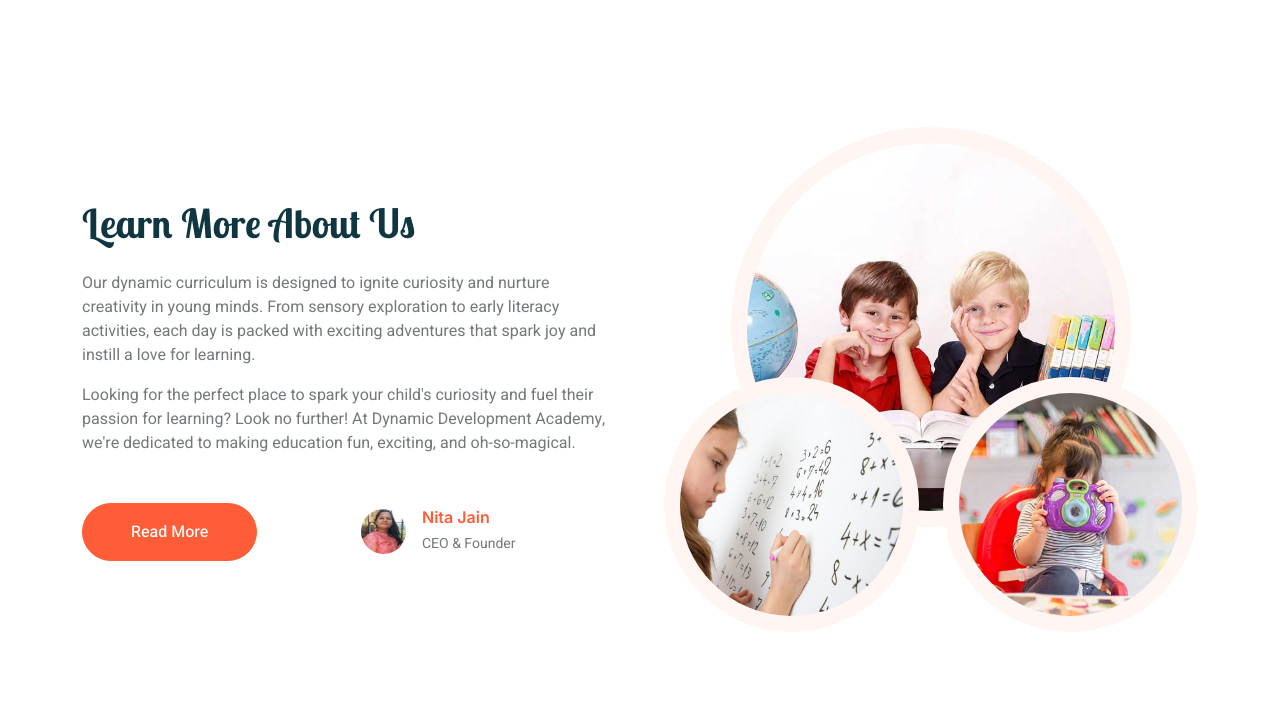
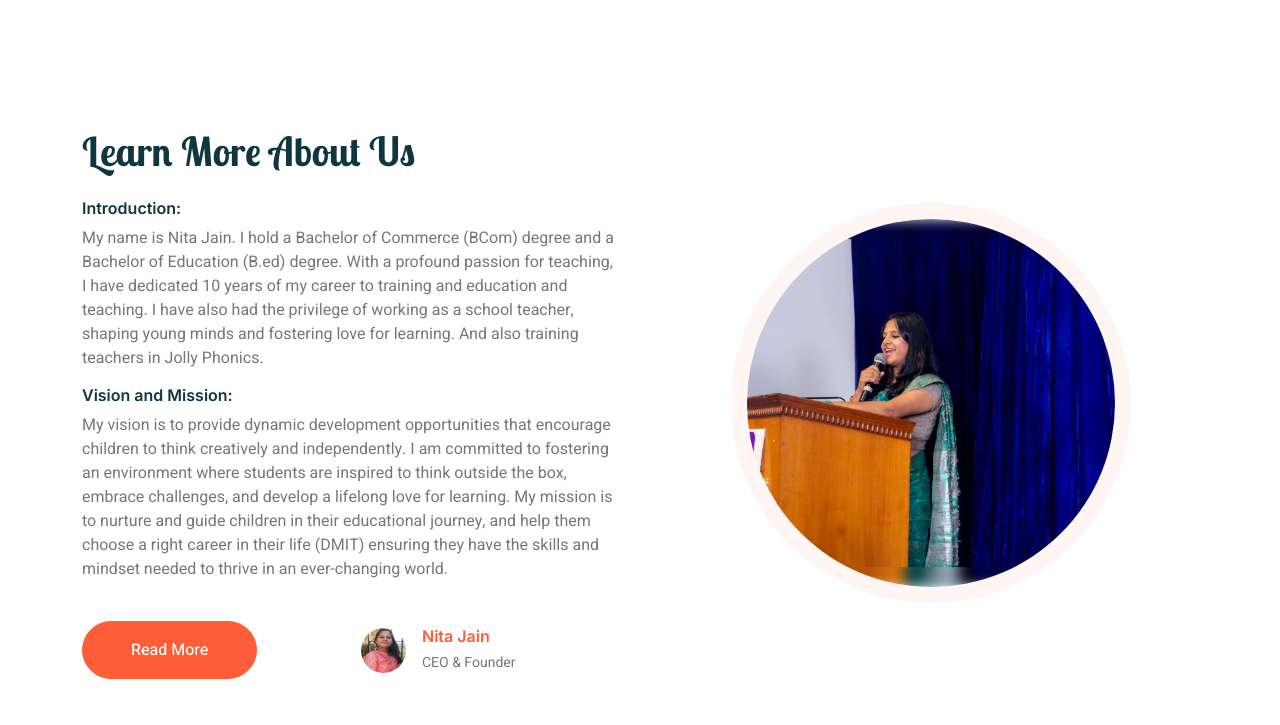
Before and after one commit to Dynamicdev2024/dynamicdev2024.github.io, a plain HTML site: page index.html in a window 1280 px wide. Shown: the part 1440-2165 px from the top of the page. Drawn offline with nearby package versions, Linux system fonts and the light colour scheme.

Commit message:
Carousel, About Us

```diff
--- a/index.html
+++ b/index.html
@@ -82,7 +82,7 @@
             <div class="owl-carousel header-carousel position-relative">
                 <div class="owl-carousel-item position-relative">
                     <img class="img-fluid" src="img/carousel-0.jpg" alt="">
-                    <div class="position-absolute top-0 start-0 w-100 h-100 d-flex align-items-center" style="background: rgba(0, 0, 0, .2);">
+                    <div class="position-absolute top-0 start-0 w-100 h-100 d-flex align-items-center" style="background: rgba(0, 0, 0, .4);">
                         <div class="container">
                             <div class="row justify-content-start">
                                 <div class="col-10 col-lg-8">
@@ -97,7 +97,7 @@
                 </div>
                 <div class="owl-carousel-item position-relative">
                     <img class="img-fluid" src="img/carousel-1.jpg" alt="">
-                    <div class="position-absolute top-0 start-0 w-100 h-100 d-flex align-items-center" style="background: rgba(0, 0, 0, .2);">
+                    <div class="position-absolute top-0 start-0 w-100 h-100 d-flex align-items-center" style="background: rgba(0, 0, 0, .4);">
                         <div class="container">
                             <div class="row justify-content-start">
                                 <div class="col-10 col-lg-8">
@@ -112,7 +112,7 @@
                 </div>
                 <div class="owl-carousel-item position-relative">
                     <img class="img-fluid" src="img/carousel-3.jpg" alt="">
-                    <div class="position-absolute top-0 start-0 w-100 h-100 d-flex align-items-center" style="background: rgba(0, 0, 0, .5);">
+                    <div class="position-absolute top-0 start-0 w-100 h-100 d-flex align-items-center" style="background: rgba(0, 0, 0, .4);">
                         <div class="container">
                             <div class="row justify-content-start">
                                 <div class="col-10 col-lg-8">
@@ -127,7 +127,7 @@
                 </div>
                 <div class="owl-carousel-item position-relative">
                     <img class="img-fluid" src="img/carousel-2.jpg" alt="">
-                    <div class="position-absolute top-0 start-0 w-100 h-100 d-flex align-items-center" style="background: rgba(0, 0, 0, .2);">
+                    <div class="position-absolute top-0 start-0 w-100 h-100 d-flex align-items-center" style="background: rgba(0, 0, 0, .4);">
                         <div class="container">
                             <div class="row justify-content-start">
                                 <div class="col-10 col-lg-8">
@@ -213,18 +213,23 @@
         </div>
         <!-- Facilities End -->
 
-
         <!-- About Start -->
         <div class="container-xxl py-5">
             <div class="container">
                 <div class="row g-5 align-items-center">
                     <div class="col-lg-6 wow fadeInUp" data-wow-delay="0.1s">
                         <h1 class="mb-4">Learn More About Us</h1>
+                        <h6>Introduction:</h6>
+                        <p>My name is Nita Jain. I hold a Bachelor of Commerce (BCom) degree and a Bachelor of Education (B.ed) degree.
+                            With a profound passion for teaching, I have dedicated 10 years of my career to training and education and teaching.
+                            I have also had the privilege of working as a school teacher, shaping young minds and fostering love for learning.
+                            And also training teachers in Jolly Phonics.</p>
+                        <h6>Vision and Mission:</h6>
                         <p>
-                            Our dynamic curriculum is designed to ignite curiosity and nurture creativity in young minds. From sensory exploration to early literacy activities, each day is packed with exciting adventures that spark joy and instill a love for learning.
-                        </p>
-                        <p class="mb-4">
-                            Looking for the perfect place to spark your child's curiosity and fuel their passion for learning? Look no further! At Dynamic Development Academy, we're dedicated to making education fun, exciting, and oh-so-magical.
+                            My vision is to provide dynamic development opportunities that encourage children to think creatively and independently.
+                            I am committed to fostering an environment where students are inspired to think outside the box, embrace challenges,
+                            and develop a lifelong love for learning. My mission is to nurture and guide children in their educational journey,
+                            and help them choose a right career in their life (DMIT) ensuring they have the skills and mindset needed to thrive in an ever-changing world.
                         </p>
                         <div class="row g-4 align-items-center">
                             <div class="col-sm-6">
@@ -244,13 +249,7 @@
                     <div class="col-lg-6 about-img wow fadeInUp" data-wow-delay="0.5s">
                         <div class="row">
                             <div class="col-12 text-center">
-                                <img class="img-fluid w-75 rounded-circle bg-light p-3" src="img/about-1.jpg" alt="">
-                            </div>
-                            <div class="col-6 text-start" style="margin-top: -150px;">
-                                <img class="img-fluid w-100 rounded-circle bg-light p-3" src="img/about-2.jpg" alt="">
-                            </div>
-                            <div class="col-6 text-end" style="margin-top: -150px;">
-                                <img class="img-fluid w-100 rounded-circle bg-light p-3" src="img/about-3.jpg" alt="">
+                                <img class="img-fluid w-75 rounded-circle bg-light p-3" src="img/Profile_Image.jpg" alt="">
                             </div>
                         </div>
                     </div>
```
Also changed, not shown: img/Blur_Image.jpg (added), img/Profile_Image.jpg (added), img/carousel-0.jpg, img/carousel-3.jpg, img/carousel-x.jpg (added), img/gallery-01.jpg.
